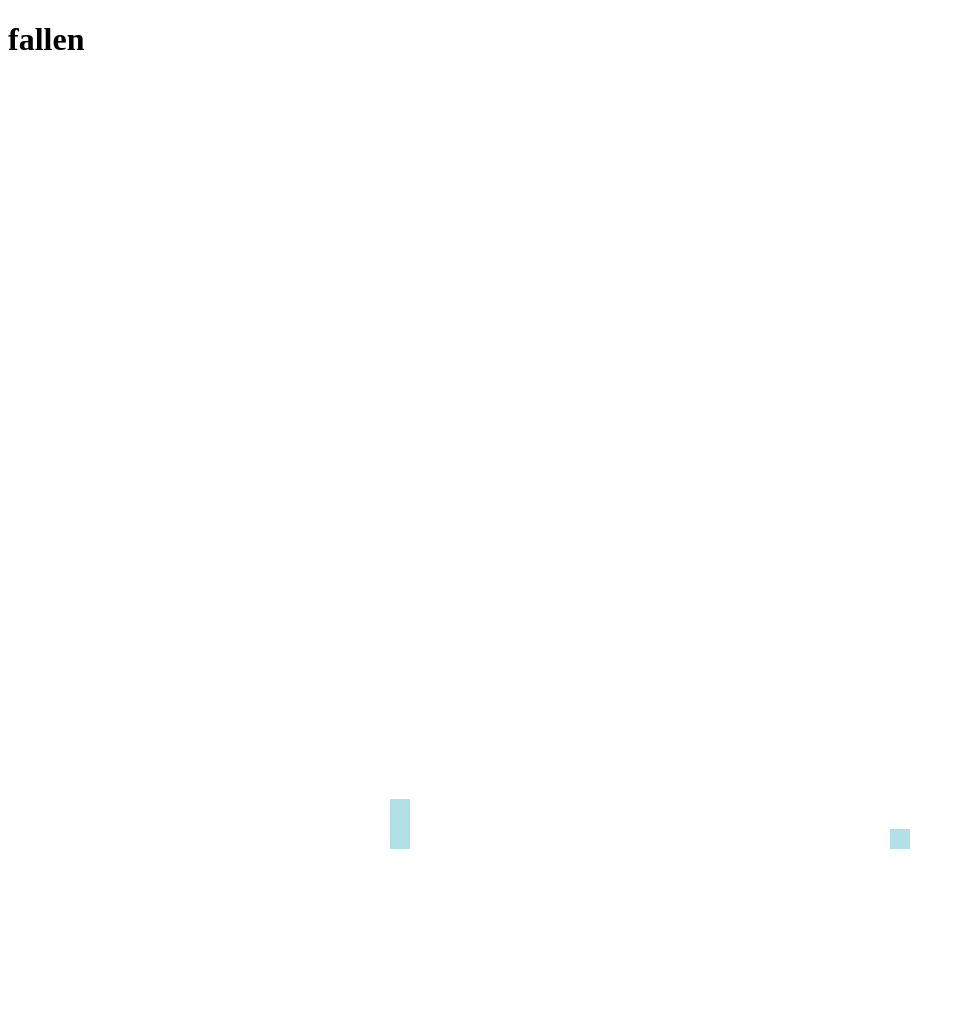
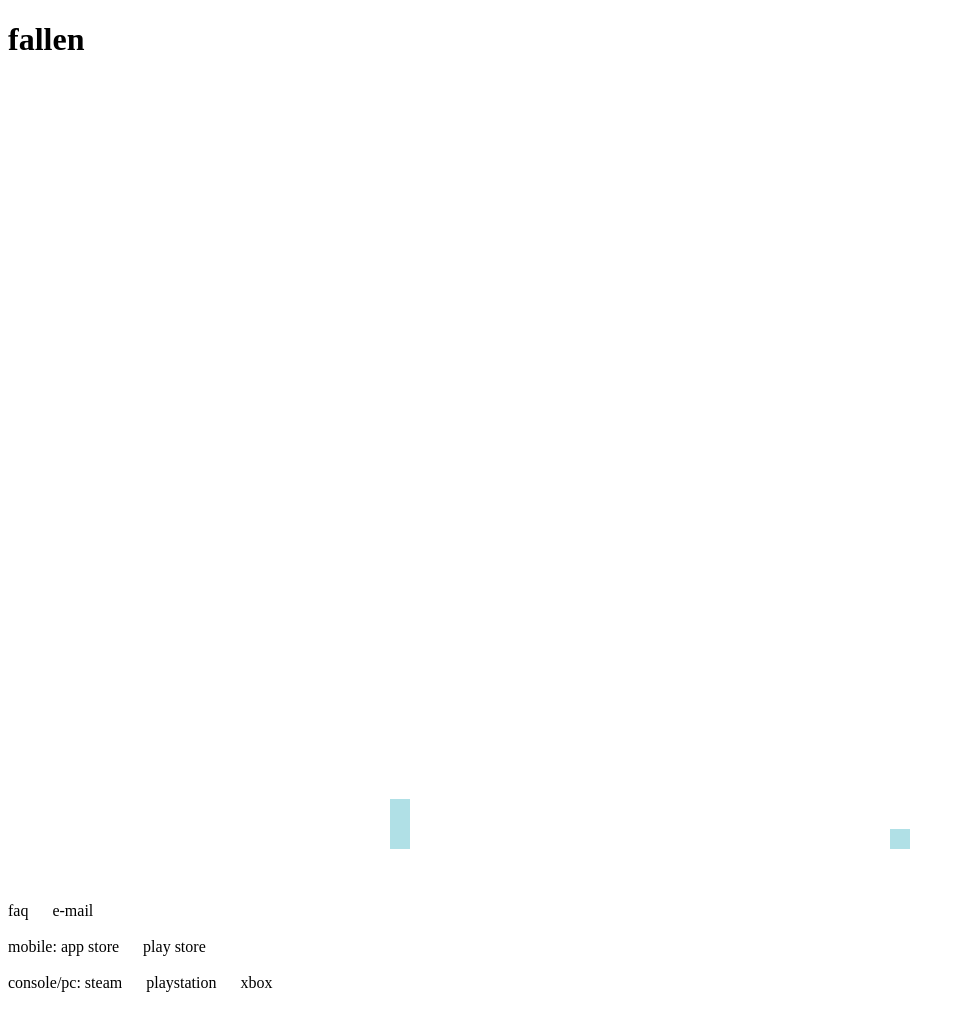
Before and after one commit to sxphinx/fallen, a plain HTML site: page index.html in a window 1280 px wide. Shown: the whole page, without its empty margins (0-965 px from the left). Drawn offline with Linux system fonts and the light colour scheme.

Commit message:
Update index.html

```diff
--- a/index.html
+++ b/index.html
@@ -36,7 +36,7 @@
     </div>
 
     <div id="contact">
-      <p style="color:white; text-align:center;">
+      <p>
         <br><br>
         faq &emsp; e-mail<br><br>
         mobile: app store &emsp; play store<br><br>
```
